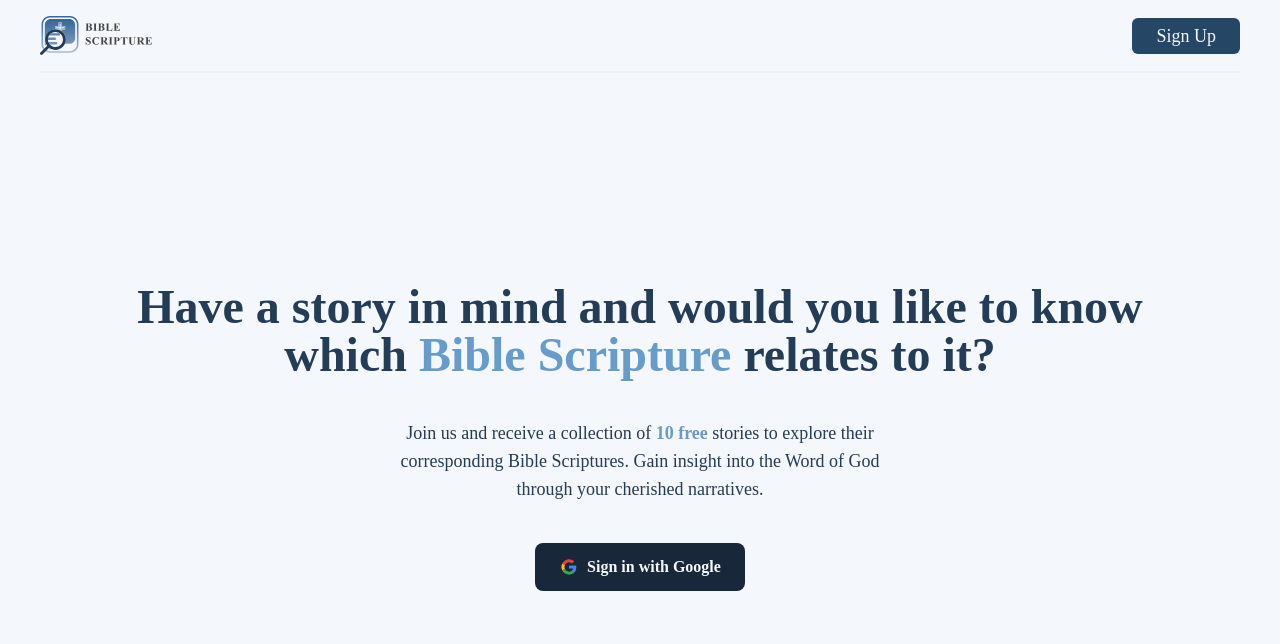
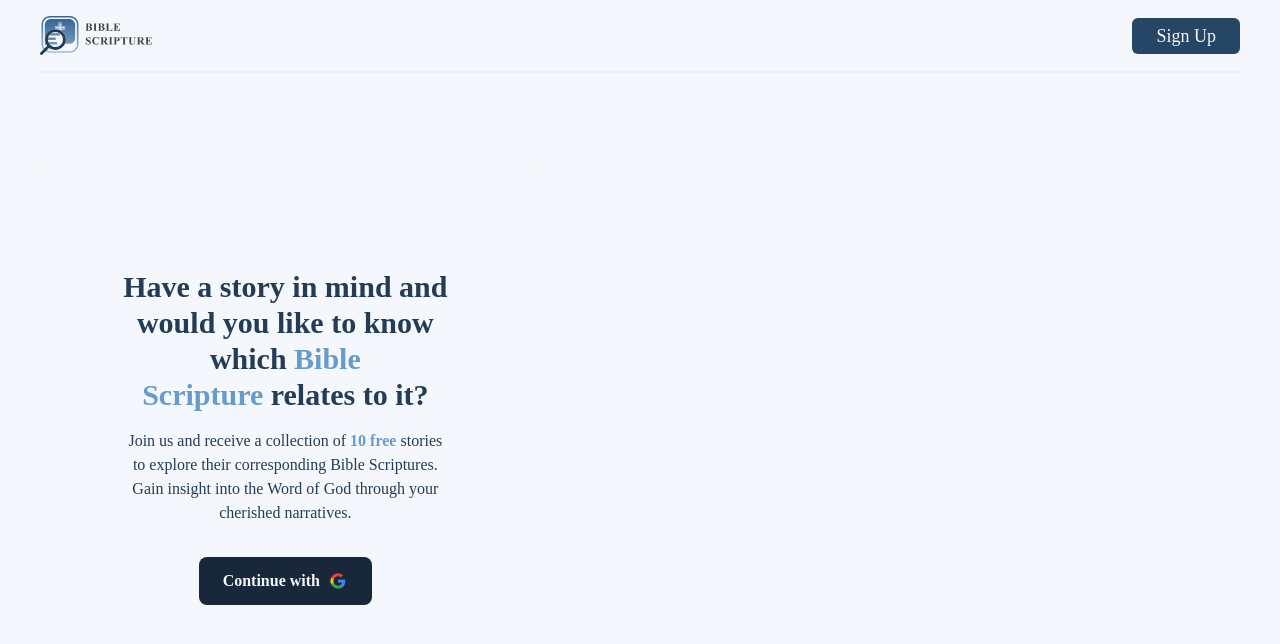
Before and after one commit to Era360/find-bible-scripture, a Next.js app: page /search in a window 1280 px wide. Shown: the top 644 px of the page. Built offline with nearby package versions, Linux system fonts and the light colour scheme; no server answers.

Commit message:
wip: re-design sign-up section

```diff
--- a/pages/search.tsx
+++ b/pages/search.tsx
@@ -254,16 +254,16 @@ export default function Search() {
           </div>
         </div>
       ) : (
-        <div className="flex flex-col justify-center px-4 py-16 mx-auto my-auto space-y-2 md:mx-auto md:space-y-10 max-w-7xl sm:px-6 lg:px-8">
-          <h3 className="text-3xl font-bold text-center md:text-4xl lg:text-5xl">
+        <div className="flex flex-row md:flex-col px-4 py-16 mx-auto my-auto space-y-2 md:mx-auto md:space-y-10 max-w-7xl sm:px-6 lg:px-8">
+          <div className="flex bg-azure-50 items-center text-center dark:bg-azure-950 backdrop-blur-md rounded-3xl w-full lg:w-5/12 flex-col px-4 py-20 lg:py-28 my-auto gap-4 sm:px-6 lg:px-20">
+            <h3 className="text-xl font-bold md:text-2xl lg:text-3xl">
               Have a story in mind and would you like to know which&nbsp;
               <span className="dark:text-azure-300 text-azure-400">
                 Bible Scripture
               </span>
               &nbsp;relates to it?
             </h3>
-          <div className="flex flex-col items-center w-full mx-auto text-center space-y-7 md:space-y-10">
-            <div className="max-w-2xl text-lg md:max-w-lg">
+            <div className="max-w-2xl text-md px-4 md:max-w-lg">
               Join us and receive a collection of&nbsp;
               <span className="font-bold dark:text-azure-300 text-azure-400">
                 10 free
@@ -277,15 +277,15 @@ export default function Search() {
             ) : (
               <button
                 onClick={() => withGoogle()}
-                className="flex items-center px-6 py-3 space-x-2 font-semibold rounded-lg w-fit dark:bg-azure-50 bg-azure-950 dark:text-azure-800 text-azure-50"
+                className="flex items-center mt-4 px-6 py-3 space-x-2 font-semibold rounded-lg w-fit dark:bg-azure-50 bg-azure-950 dark:text-azure-800 text-azure-50"
               >
+                <span>Continue with</span>
                 <Image
                   src="/google.png"
                   width={20}
                   height={20}
                   alt="google's logo"
                 />
-                <span>Sign in with Google</span>
               </button>
             )}
           </div>
```
Lines whose indentation alone changed are shown as unchanged.
